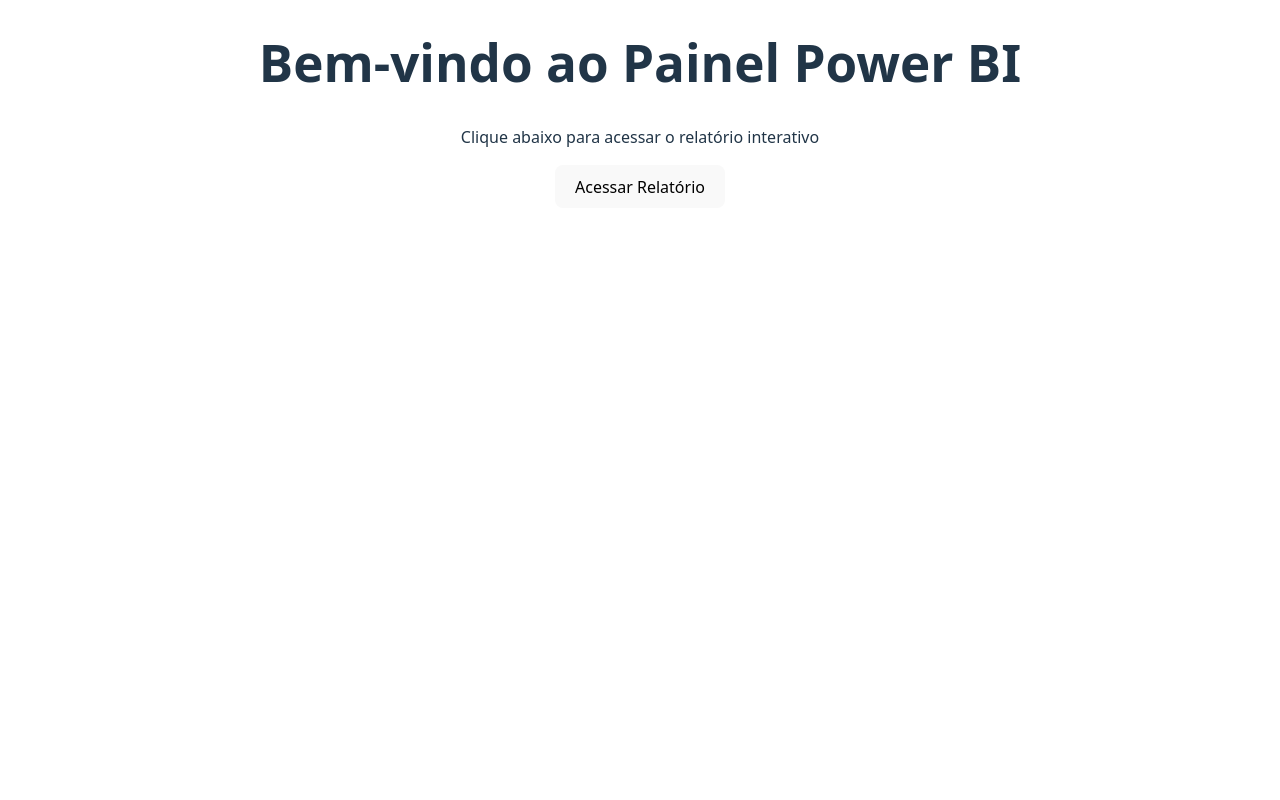
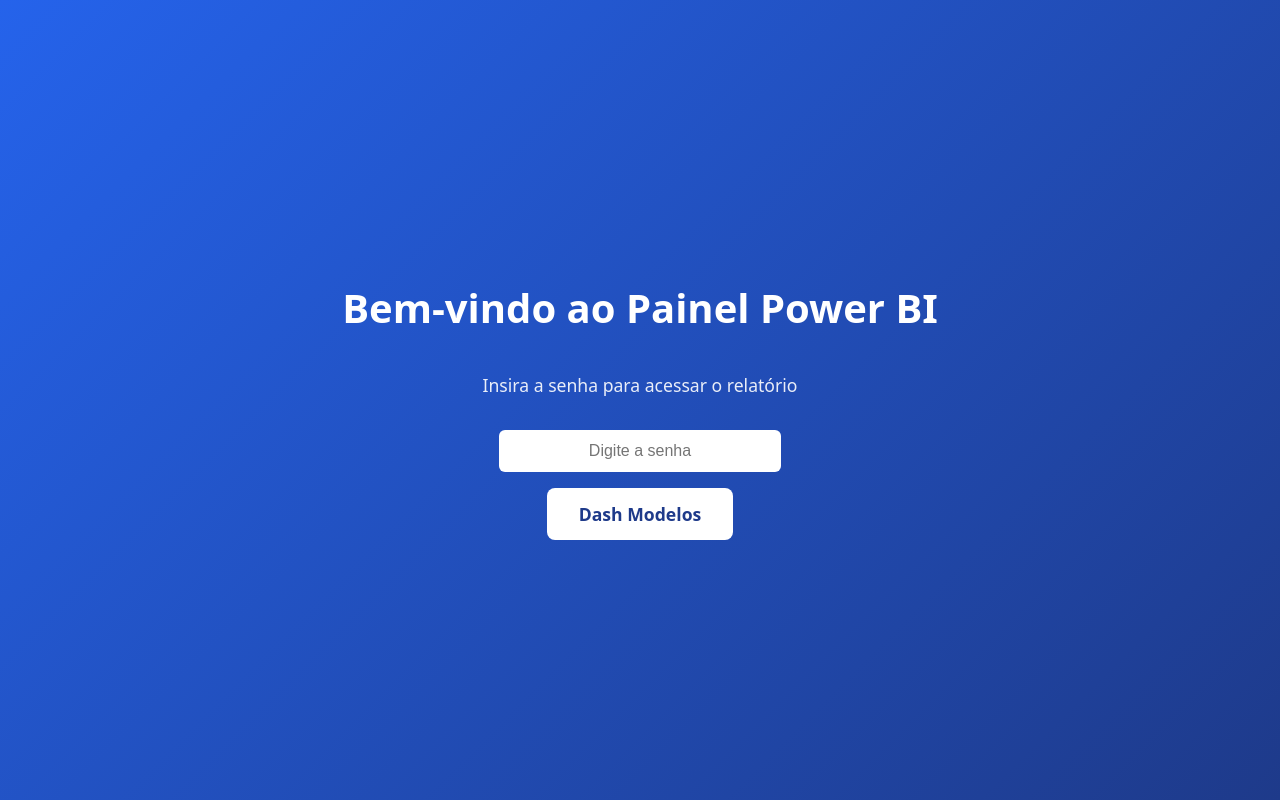
Before and after one commit to daniellima-prime/W2BI-powerbi, a React (Vite) app: page / in a window 1280 px wide. Built offline with nearby package versions, Linux system fonts and the light colour scheme.

Commit message:
Atualizar site com senha

```diff
--- a/src/App.css
+++ b/src/App.css
@@ -49,3 +49,64 @@
   width: 100%;
   overflow: hidden;
 }
+
+
+/* === Estilo da Página Inicial === */
+.home-container {
+  width: 100vw;
+  height: 100vh;
+  display: flex;
+  flex-direction: column;
+  align-items: center;
+  justify-content: center;
+  background: linear-gradient(135deg, #2563eb, #1e3a8a);
+  color: white;
+  text-align: center;
+}
+
+.home-title {
+  font-size: 2.5rem;
+  margin-bottom: 1.5rem;
+}
+
+.home-subtitle {
+  font-size: 1.1rem;
+  margin-bottom: 2rem;
+  opacity: 0.9;
+}
+
+.home-button {
+  background-color: white;
+  color: #1e3a8a;
+  border: none;
+  padding: 14px 32px;
+  border-radius: 8px;
+  font-size: 1.1rem;
+  font-weight: bold;
+  cursor: pointer;
+  transition: all 0.3s ease;
+}
+
+.home-button:hover {
+  background-color: #e5e7eb;
+}
+
+
+/* Estilos existentes... */
+
+.home-input {
+  padding: 12px 16px;
+  font-size: 1rem;
+  border-radius: 6px;
+  border: none;
+  outline: none;
+  margin-bottom: 1rem;
+  width: 250px;
+  text-align: center;
+}
+
+.home-error {
+  color: #ff6b6b;
+  margin-top: 10px;
+  font-size: 0.95rem;
+}
--- a/src/pages/Home.tsx
+++ b/src/pages/Home.tsx
@@ -1,21 +1,39 @@
+import { useState } from "react";
 import { useNavigate } from "react-router-dom";
-import "../App.css"; // ou o caminho correto do seu arquivo CSS
+import "../App.css"; // ou o caminho do seu CSS
 
 function Home() {
   const navigate = useNavigate();
+  const [senha, setSenha] = useState("");
+  const [erro, setErro] = useState("");
+
+  const handleAcessar = () => {
+    const senhaCorreta = "12345"; // 🔒 senha definida
+    if (senha === senhaCorreta) {
+      navigate("/report");
+    } else {
+      setErro("Senha incorreta. Tente novamente.");
+    }
+  };
 
   return (
     <div className="home-container">
       <h1 className="home-title">Bem-vindo ao Painel Power BI</h1>
-      <p className="home-subtitle">
-        Clique abaixo para acessar o relatório interativo
-      </p>
-      <button
-        className="home-button"
-        onClick={() => navigate("/report")}
-      >
-        Acessar Relatório
+      <p className="home-subtitle">Insira a senha para acessar o relatório</p>
+
+      <input
+        type="password"
+        placeholder="Digite a senha"
+        value={senha}
+        onChange={(e) => setSenha(e.target.value)}
+        className="home-input"
+      />
+
+      <button className="home-button" onClick={handleAcessar}>
+        Dash Modelos
       </button>
+
+      {erro && <p className="home-error">{erro}</p>}
     </div>
   );
 }
```
